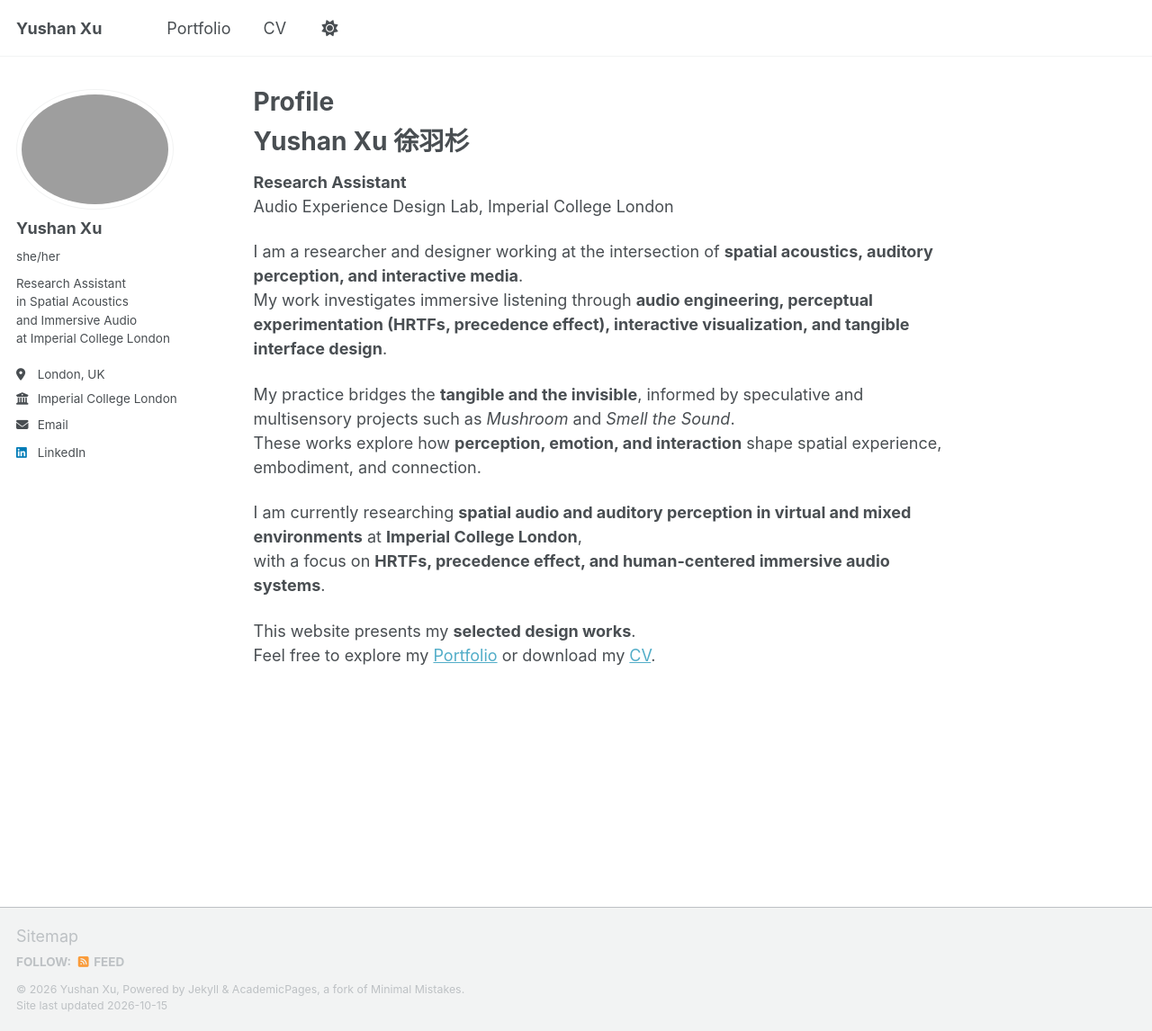
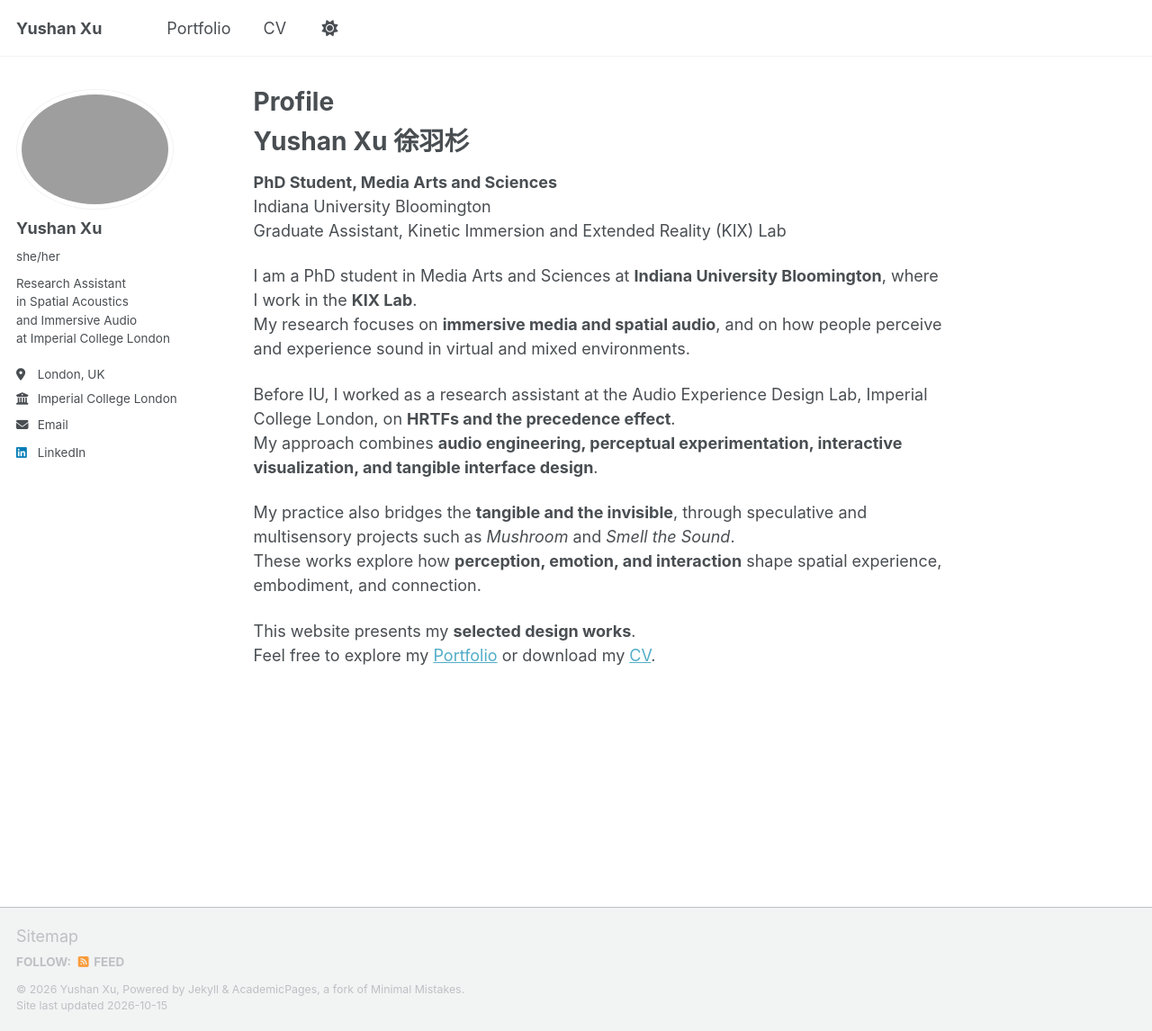
Before and after one commit to Yushan-Xu/Yushan-Xu.github.io, a Jekyll site: the page built from _pages/about.md, in a window 1280 px wide and 1146 px high. Shown: the whole window at 90% size. Built offline with Jekyll 4.4.1, drawn with Linux system fonts in a browser that asks for light colours; a script that is not in the unit is left out.

Commit message:
Update about page with new academic details

```diff
--- a/_pages/about.md
+++ b/_pages/about.md
@@ -7,17 +7,18 @@ classes: wide
 ---
 
 # Yushan Xu 徐羽杉
-**Research Assistant**
-Audio Experience Design Lab, Imperial College London
+**PhD Student, Media Arts and Sciences**
+Indiana University Bloomington
+Graduate Assistant, Kinetic Immersion and Extended Reality (KIX) Lab
 
-I am a researcher and designer working at the intersection of **spatial acoustics, auditory perception, and interactive media**.
-My work investigates immersive listening through **audio engineering, perceptual experimentation (HRTFs, precedence effect), interactive visualization, and tangible interface design**.
+I am a PhD student in Media Arts and Sciences at **Indiana University Bloomington**, where I work in the **KIX Lab**.
+My research focuses on **immersive media and spatial audio**, and on how people perceive and experience sound in virtual and mixed environments.
 
-My practice bridges the **tangible and the invisible**, informed by speculative and multisensory projects such as *Mushroom* and *Smell the Sound*.
+Before IU, I worked as a research assistant at the Audio Experience Design Lab, Imperial College London, on **HRTFs and the precedence effect**.
+My approach combines **audio engineering, perceptual experimentation, interactive visualization, and tangible interface design**.
+
+My practice also bridges the **tangible and the invisible**, through speculative and multisensory projects such as *Mushroom* and *Smell the Sound*.
 These works explore how **perception, emotion, and interaction** shape spatial experience, embodiment, and connection.
-
-I am currently researching **spatial audio and auditory perception in virtual and mixed environments** at **Imperial College London**,
-with a focus on **HRTFs, precedence effect, and human-centered immersive audio systems**.
 
 This website presents my **selected design works**.
 Feel free to explore my [Portfolio](/portfolio/) or download my [CV](/cv/).
```
